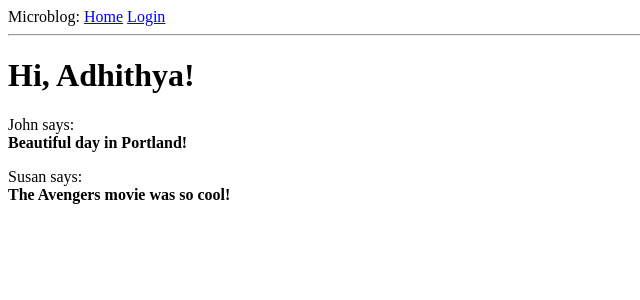
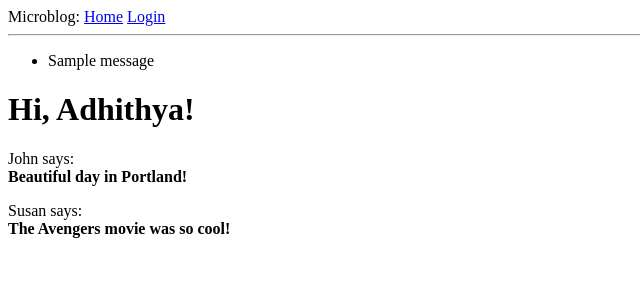
Before and after one commit to ShashwatNigam99/TaskManager-App, a Flask app: page / in a window 1280 px wide. Shown: the top 300 px of the page, without its empty margins (0-640 px from the left). Run offline with Flask 2, Linux system fonts and the light colour scheme; one stand-in notice (Sample message) is shown.

Commit message:
changes to the FlaskTutorial

```diff
--- a/FlaskTutorial/microblog/app/routes.py
+++ b/FlaskTutorial/microblog/app/routes.py
@@ -1,4 +1,4 @@
-from flask import render_template
+from flask import render_template, flash, redirect
 from app import app
 from app.forms import LoginForm
 
@@ -22,6 +22,6 @@ def index():
 def login():
     form = LoginForm()
     if form.validate_on_submit():
-        flash('Login requested for user {}, remember_me={}').format(form.username.data, form.remember_me.data)
+        flash('Login requested for user {}, remember_me={}'.format(form.username.data, form.remember_me.data))
         return redirect('/index')
     return render_template('login.html', title = 'Sign In', form = form)
--- a/FlaskTutorial/microblog/app/templates/base.html
+++ b/FlaskTutorial/microblog/app/templates/base.html
@@ -12,6 +12,15 @@
       <a href="/login">Login</a>
     </div>
     <hr>
+    {% with messages = get_flashed_messages() %}
+    {% if messages %}
+    <ul>
+      {% for message in messages %}
+      <li>{{message}}</li>
+      {% endfor %}
+    </ul>
+    {% endif %}
+    {% endwith %}
     {% block content %}{% endblock %}
   </body>
 </html>
--- a/FlaskTutorial/microblog/app/templates/login.html
+++ b/FlaskTutorial/microblog/app/templates/login.html
@@ -2,7 +2,7 @@
 
 {% block content %}
  <h1>Sign In</h1>
- <form action="/index" method="post">
+ <form action="" method="post">
     {{ form.hidden_tag() }}
     <p>
       {{form.username.label}}<br>
```
Also changed, not shown: 1 other file.
